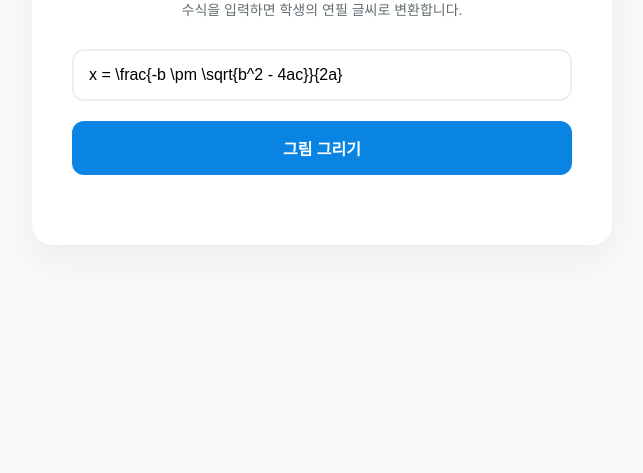
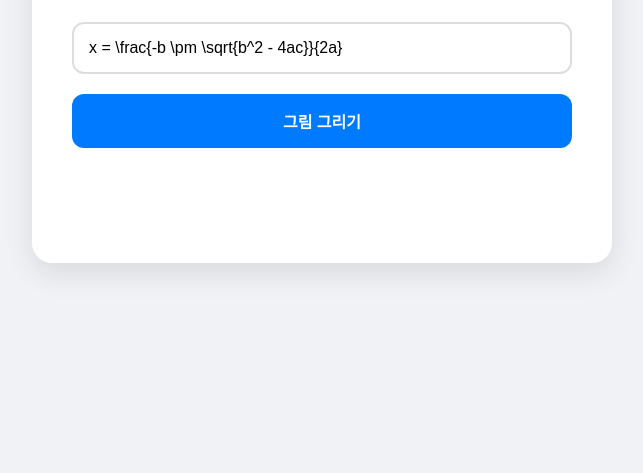
Before and after one commit to sontaekwon7-source/handwriting, a plain HTML site: page index.html in a window 1280 px wide. Shown: the part 327-800 px from the top of the page, without its empty margins (318-961 px from the left). Drawn offline with Linux system fonts and the light colour scheme.

Commit message:
Refactor styles and update HTML structure

```diff
--- a/index.html
+++ b/index.html
@@ -5,10 +5,9 @@
     <meta name="viewport" content="width=device-width, initial-scale=1.0">
     <title>Math Pencil Artist ✏️</title>
     <style>
-        /* 깔끔한 미니멀 디자인 */
         body {
             font-family: 'Apple SD Gothic Neo', 'Malgun Gothic', sans-serif;
-            background-color: #f8f9fa;
+            background-color: #f0f2f5;
             display: flex;
             justify-content: center;
             align-items: center;
@@ -19,32 +18,29 @@
             background: white;
             padding: 40px;
             border-radius: 20px;
-            box-shadow: 0 15px 35px rgba(0,0,0,0.05);
+            box-shadow: 0 10px 30px rgba(0,0,0,0.1);
             max-width: 500px;
             width: 90%;
             text-align: center;
         }
-        h1 { color: #2d3436; font-size: 24px; margin-bottom: 10px; }
-        p { color: #636e72; font-size: 14px; margin-bottom: 30px; }
+        h1 { color: #1a1a1a; font-size: 22px; margin-bottom: 8px; }
+        p { color: #666; font-size: 14px; margin-bottom: 25px; }
 
-        .input-group {
-            margin-bottom: 20px;
-        }
         input[type="text"] {
             width: 100%;
             padding: 15px;
-            border: 2px solid #eee;
+            border: 2px solid #ddd;
             border-radius: 12px;
             font-size: 16px;
             box-sizing: border-box;
-            outline: none;
+            margin-bottom: 20px;
             transition: border-color 0.3s;
         }
-        input[type="text"]:focus { border-color: #0984e3; }
+        input[type="text"]:focus { border-color: #007bff; outline: none; }
 
         button {
             width: 100%;
-            background-color: #0984e3;
+            background-color: #007bff;
             color: white;
             border: none;
             padding: 15px;
@@ -52,56 +48,55 @@
             font-size: 16px;
             font-weight: bold;
             cursor: pointer;
-            transition: transform 0.2s, background 0.3s;
+            transition: background 0.3s;
         }
-        button:hover { background-color: #074b83; transform: translateY(-2px); }
-        button:active { transform: translateY(0); }
+        button:hover { background-color: #0056b3; }
+        button:disabled { background-color: #ccc; cursor: not-allowed; }
 
-        #result { margin-top: 30px; }
-        img { width: 100%; border-radius: 12px; box-shadow: 0 8px 20px rgba(0,0,0,0.1); }
-        .loading { color: #0984e3; font-weight: bold; animation: blink 1.5s infinite; }
-        @keyframes blink { 0% { opacity: 1; } 50% { opacity: 0.5; } 100% { opacity: 1; } }
+        #result { margin-top: 25px; min-height: 50px; }
+        img { width: 100%; border-radius: 12px; box-shadow: 0 5px 15px rgba(0,0,0,0.1); }
+        .loading { color: #007bff; font-weight: bold; }
+        .error { color: #ff4d4d; font-size: 13px; text-align: left; background: #fff5f5; padding: 10px; border-radius: 8px; border: 1px solid #ffcccc; }
     </style>
 </head>
 <body>
 
 <div class="container">
     <h1>✏️ Math Pencil Artist</h1>
-    <p>수식을 입력하면 학생의 연필 글씨로 변환합니다.</p>
+    <p>수식을 넣으면 학생이 쓴 연필 글씨로 변환합니다.</p>
 
-    <div class="input-group">
-        <input type="text" id="formula" placeholder="수식을 입력하세요 (예: E=mc^2)" value="x = \frac{-b \pm \sqrt{b^2 - 4ac}}{2a}">
-    </div>
-
-    <button onclick="generateImage()">그림 그리기</button>
+    <input type="text" id="formula" placeholder="수식을 입력하세요 (예: E=mc^2)" value="x = \frac{-b \pm \sqrt{b^2 - 4ac}}{2a}">
+    <button id="drawBtn" onclick="generateImage()">그림 그리기</button>
 
     <div id="result"></div>
 </div>
 
 <script>
-    // --- 본인의 API 키를 여기에 입력하세요 ---
-    const MY_API_KEY = "여기에_키를_넣으세요";
+    // ★★★ 중요: 아래 큰따옴표 안에 본인의 API 키를 꼭 넣으세요 ★★★
+    const MY_API_KEY = "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";
 
     async function generateImage() {
         const formula = document.getElementById('formula').value;
         const resultDiv = document.getElementById('result');
+        const drawBtn = document.getElementById('drawBtn');
 
-        if (!MY_API_KEY || MY_API_KEY === "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") {
-            alert("코드 내부에 API 키를 먼저 입력해주세요!");
+        if (!MY_API_KEY || MY_API_KEY.includes("여기에")) {
+            alert("코드 72번째 줄에 OpenAI API 키를 먼저 입력해주세요!");
             return;
         }
 
-        resultDiv.innerHTML = "<p class='loading'>연필로 슥슥 적는 중...</p>";
+        // 상태 초기화
+        resultDiv.innerHTML = "<p class='loading'>연필로 열심히 받아적는 중...</p>";
+        drawBtn.disabled = true;
 
-        // 연필 느낌을 극대화하는 프롬프트
-        const prompt = `A ultra-realistic top-down close-up photo of the mathematical equation '${formula}' handwritten in graphite pencil on a piece of white lined notebook paper. Natural student handwriting, visible pencil texture, subtle lead smudges, soft side-lighting from a window. High resolution.`;
+        const prompt = `A realistic top-down photo of the math equation '${formula}' handwritten in pencil on lined paper. Student's neat but natural handwriting, graphite texture, soft natural lighting.`;
 
         try {
             const response = await fetch('https://api.openai.com/v1/images/generations', {
                 method: 'POST',
                 headers: {
                     'Content-Type': 'application/json',
-                    'Authorization': `Bearer ${MY_API_KEY}`
+                    'Authorization': `Bearer ${MY_API_KEY.trim()}`
                 },
                 body: JSON.stringify({
                     model: "dall-e-3",
@@ -112,13 +107,22 @@
             });
 
             const data = await response.json();
-            if (data.data && data.data[0].url) {
+
+            if (response.ok) {
                 resultDiv.innerHTML = `<img src="${data.data[0].url}" alt="Handwritten Formula">`;
             } else {
-                resultDiv.innerHTML = `<p style="color:red;">에러: ${data.error.message}</p>`;
+                // 상세 에러 메시지 표시
+                resultDiv.innerHTML = `
+                    <div class="error">
+                        <strong>오류 발생!</strong><br>
+                        사유: ${data.error.message}<br>
+                        <small>(키가 올바른지, 계정에 잔액이 있는지 확인하세요.)</small>
+                    </div>`;
             }
         } catch (error) {
-            resultDiv.innerHTML = "<p style="color:red;">네트워크 오류가 발생했습니다.</p>";
+            resultDiv.innerHTML = "<p class='error'>네트워크 연결에 문제가 있습니다.</p>";
+        } finally {
+            drawBtn.disabled = false;
         }
     }
 </script>
```
